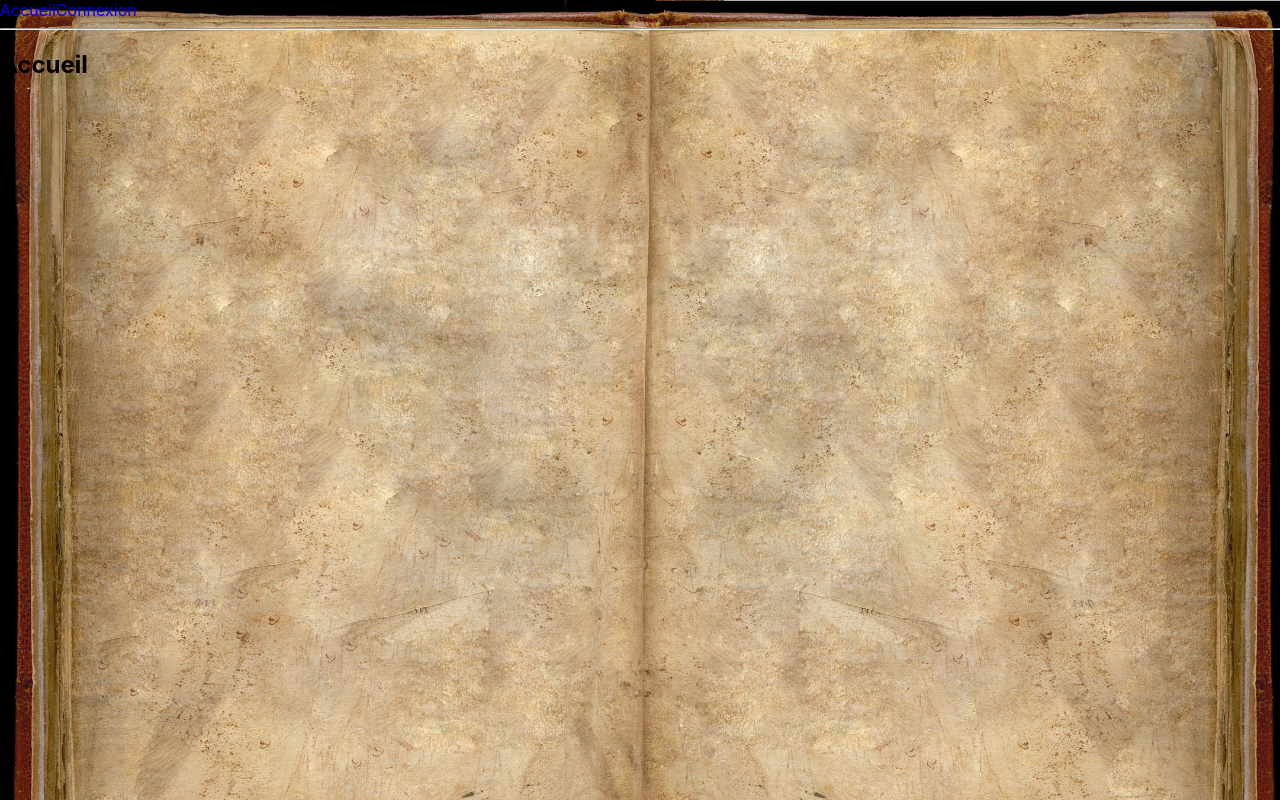
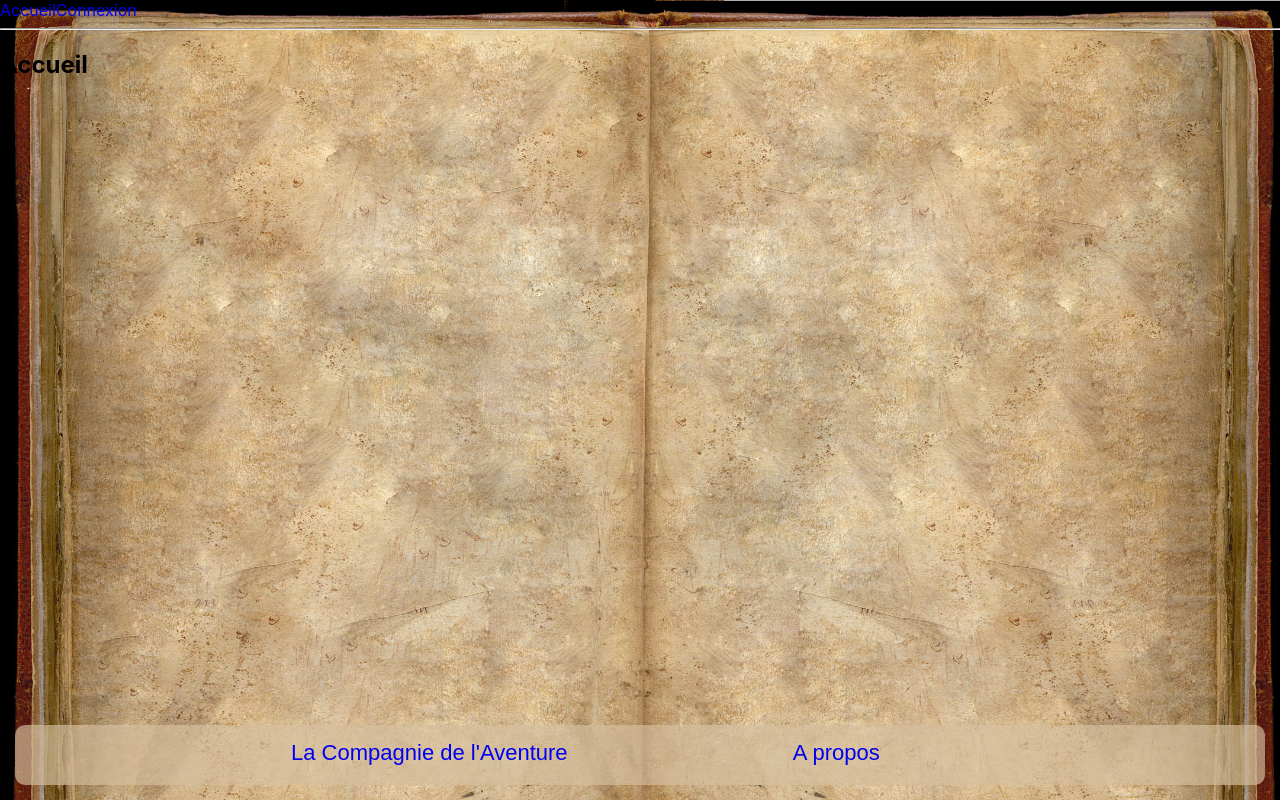
Before and after one commit to KevinDelcourt/cho7, a React (Create React App) app in the folder client/: page / in a window 1280 px wide. Built offline with nearby package versions, Linux system fonts and the light colour scheme; no server answers.

Commit message:
Ajout Footer dans la page

```diff
--- a/client/src/components/organisms/Footer.jsx
+++ b/client/src/components/organisms/FooterTemplate.jsx
@@ -35,7 +35,7 @@ const LeftDiv = styled.div`
     bottom: 24.79%;
 `;
 
-export default class Footer extends Component{
+export default class FooterTemplate extends Component{
     render(){
         return(
             <FooterDiv>
--- a/client/src/components/pages/AccueilPage.jsx
+++ b/client/src/components/pages/AccueilPage.jsx
@@ -1,8 +1,10 @@
 import React from 'react';
+import FooterTemplate from '../organisms/FooterTemplate';
 
 const AccueilPage = () => (
     <div>
       <h2>Accueil</h2>
+      <FooterTemplate left={<a href="/">La Compagnie de l'Aventure</a>} right={<a href="/">A propos</a>}/>
     </div>
   )
 
--- a/client/src/components/pages/UploadPage.jsx
+++ b/client/src/components/pages/UploadPage.jsx
@@ -1,5 +1,6 @@
 import React from 'react';
 import HeaderTemplate from '../organisms/HeaderTemplate';
+import FooterTemplate from '../organisms/FooterTemplate';
 import { hasRole } from '../../modules/auth';
 
 
@@ -17,6 +18,7 @@ class UploadPage extends React.Component {
 				<div>
 					<HeaderTemplate />
 					<h2>Upload - Réservé au créateur</h2>
+					<FooterTemplate left={<a href="/">La Compagnie de l'Aventure</a>} right={<a href="/">A propos</a>}/>
 				</div>
 			)
 
```
Also changed, not shown: client/src/stories/index.js (+2 -2 lines).
